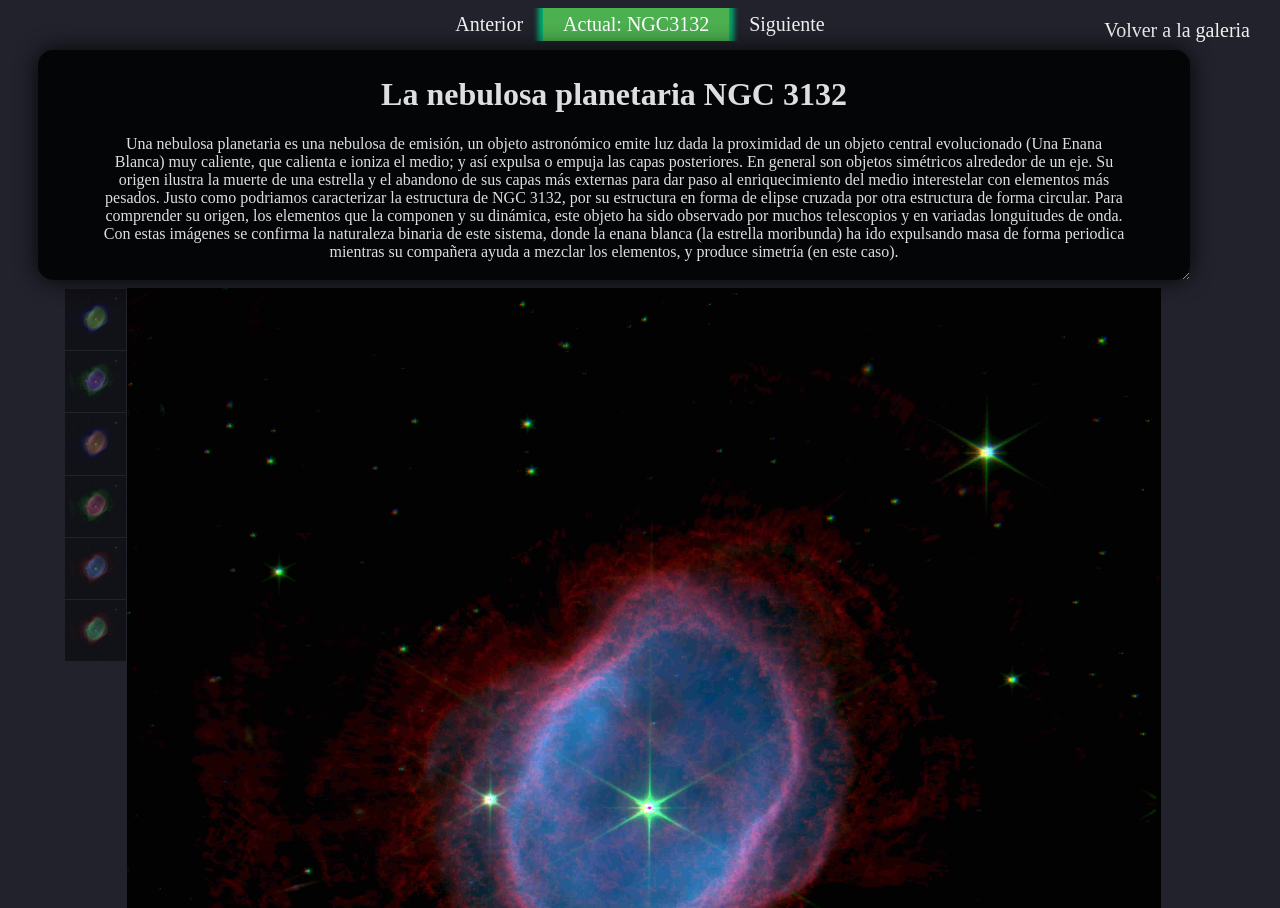
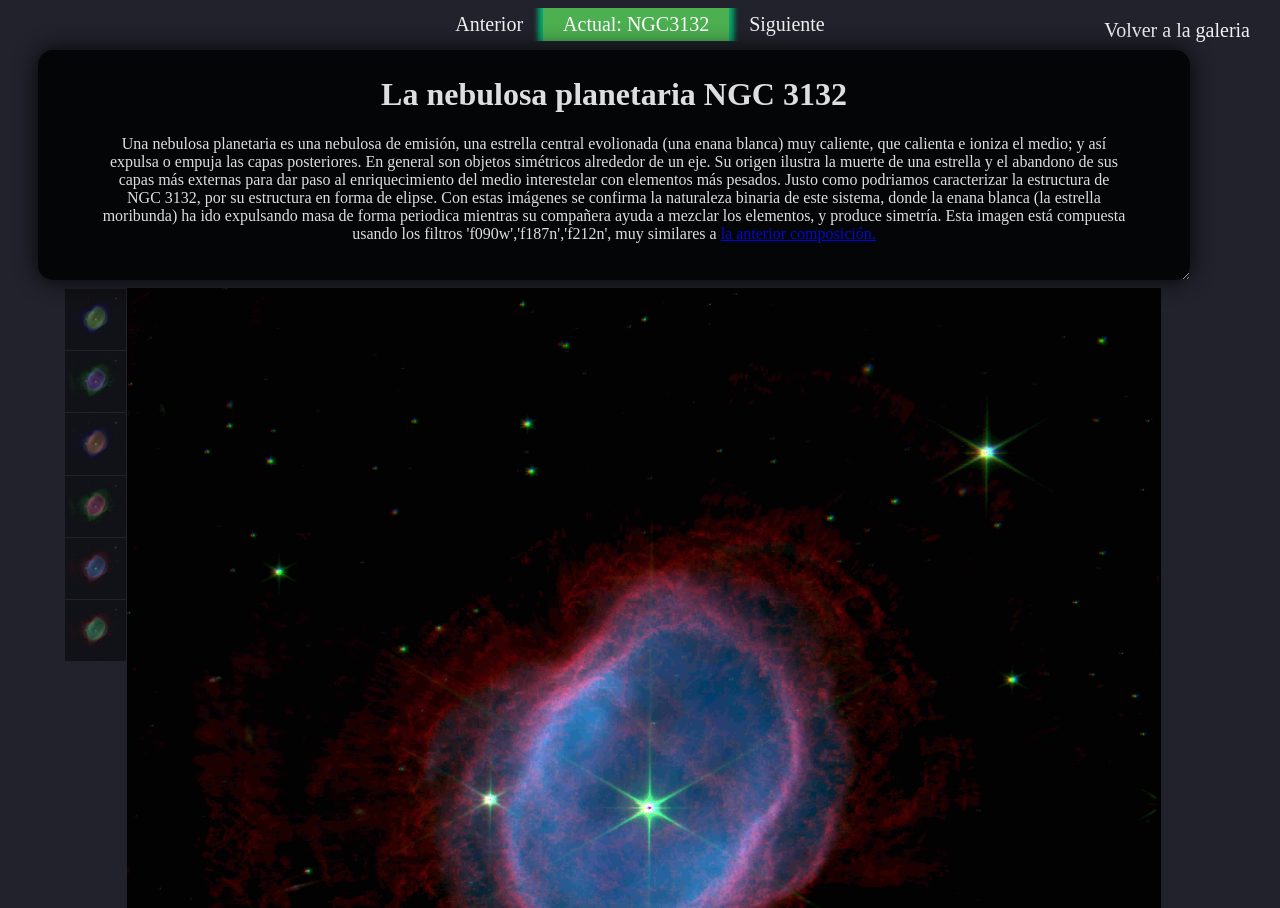
Before and after one commit to nicomedinap/nicomedinap.github.io, a Jekyll site: the page Galeria/JWST/MostrarImagenesNGC3132.html, which Jekyll copies as it is, in a window 1280 px wide. Built offline with Jekyll 4.4.1, drawn with Linux system fonts in a browser that asks for light colours.

Commit message:
Update MostrarImagenesNGC3132.html

```diff
--- a/Galeria/JWST/MostrarImagenesNGC3132.html
+++ b/Galeria/JWST/MostrarImagenesNGC3132.html
@@ -178,11 +178,11 @@ caracteristicas de ese <a> dentro del div BarraBotones */
 		<div class="CajaInfo" >
 			<h1 class="page_title">La nebulosa planetaria NGC 3132 </h1>
 
-			<p> Una nebulosa planetaria es una nebulosa de emisión, un objeto astronómico emite luz dada la proximidad de un objeto central evolucionado (Una Enana Blanca) muy caliente, que calienta e ioniza el medio; y así expulsa o empuja las capas posteriores. En general son objetos simétricos alrededor de un eje. Su origen ilustra la muerte de una estrella y el abandono de sus capas más externas para dar paso al enriquecimiento del medio interestelar con elementos más pesados.
+			<p> Una nebulosa planetaria es una nebulosa de emisión, una estrella central evolionada (una enana blanca) muy caliente, que calienta e ioniza el medio; y así expulsa o empuja las capas posteriores.
 
-			Justo como podriamos caracterizar la estructura de NGC 3132, por su estructura en forma de elipse cruzada por otra estructura de forma circular. Para comprender su origen, los elementos que la componen y su dinámica, este objeto ha sido observado por muchos telescopios y en variadas longuitudes de onda.
+			En general son objetos simétricos alrededor de un eje. Su origen ilustra la muerte de una estrella y el abandono de sus capas más externas para dar paso al enriquecimiento del medio interestelar con elementos más pesados. Justo como podriamos caracterizar la estructura de NGC 3132, por su estructura en forma de elipse. Con estas imágenes se confirma la naturaleza binaria de este sistema, donde la enana blanca (la estrella moribunda) ha ido expulsando masa de forma periodica mientras su compañera ayuda a mezclar los elementos, y produce simetría.
 
-			Con estas imágenes se confirma la naturaleza binaria de este sistema, donde la enana blanca (la estrella moribunda) ha ido expulsando masa de forma periodica mientras su compañera ayuda a mezclar los elementos, y produce simetría (en este caso). </p>
+			Esta imagen está compuesta usando los filtros 'f090w','f187n','f212n', muy similares a <a href="https://nicomedinap.github.io/Galeria/JWST/MostrarImagenesNGC3132.html" target="_blank">la anterior composición.</a> </p>
 
 		</div>
 
```
